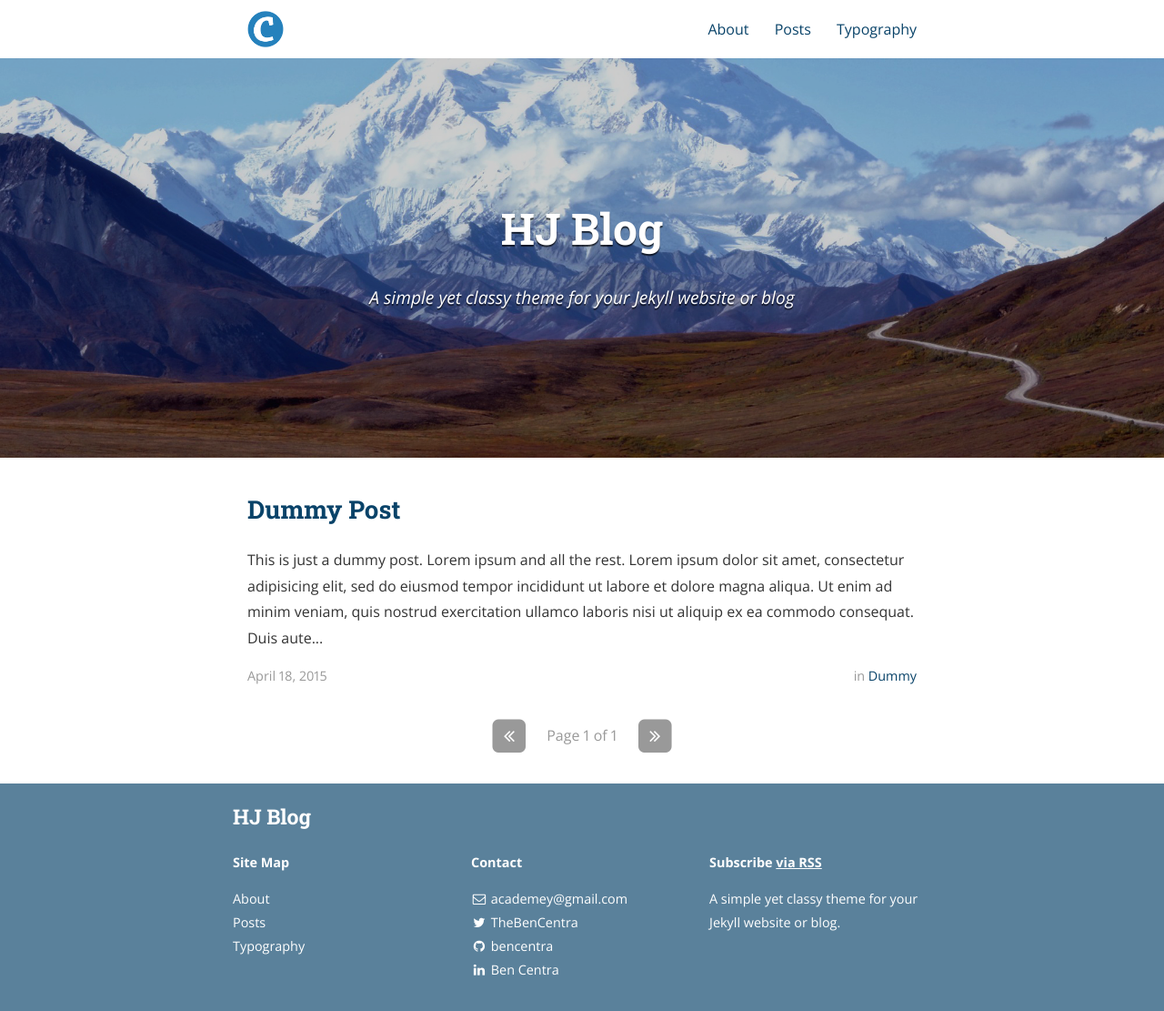
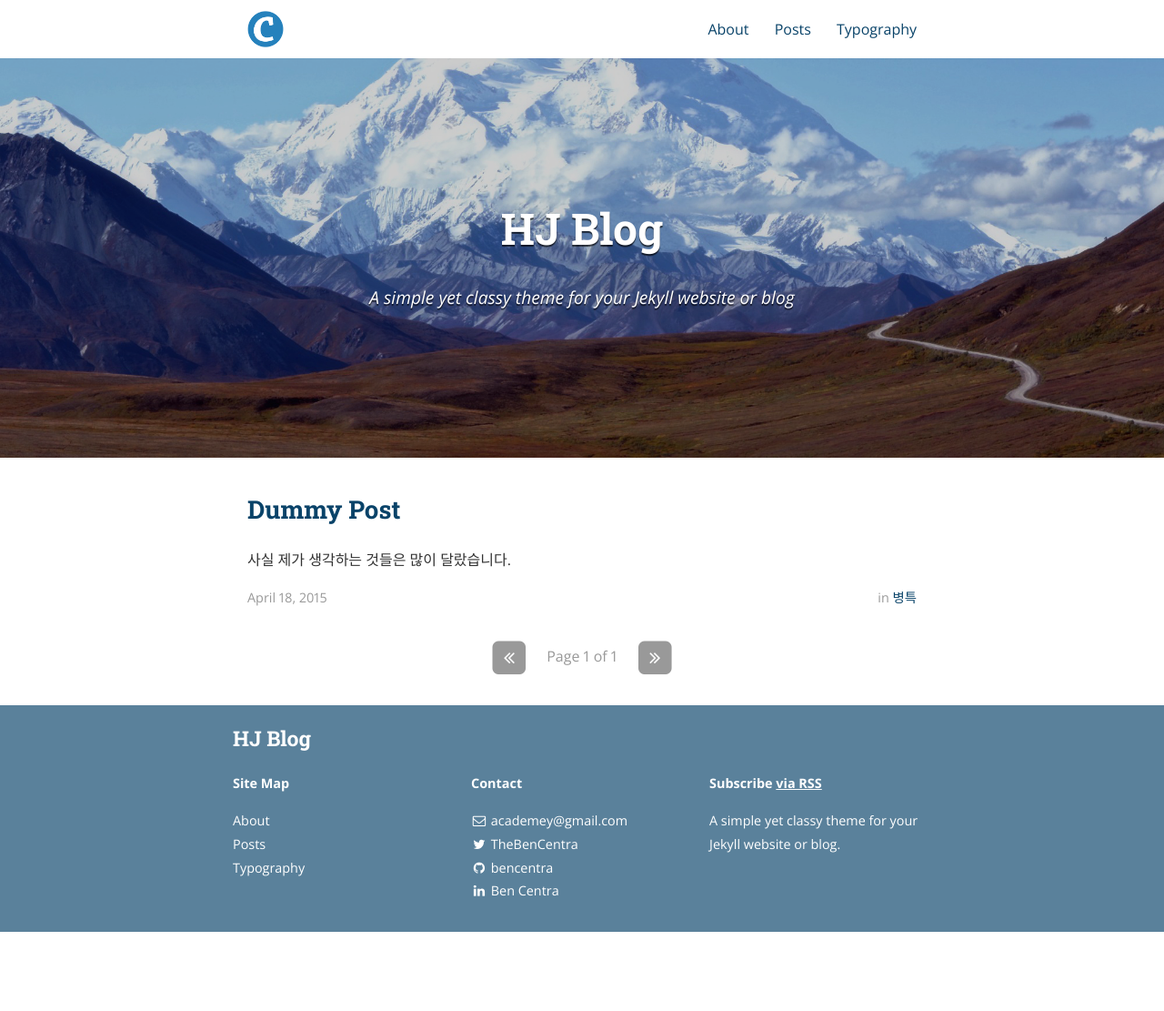
Before and after one commit to academey/academey.github.io, a Jekyll site: the page built from index.html, in a window 1280 px wide. Shown: the whole page at 91% size. Built offline with Jekyll 4.4.1, drawn with Linux system fonts in a browser that asks for light colours; nearby versions of some CDN libraries; the list of posts is cut into pages by our own code; after the commit the page ends 1024 px from its top, so only the background shows below that.

Commit message:
Add first setting

```diff
--- a/_config.yml
+++ b/_config.yml
@@ -41,7 +41,7 @@ jekyll-archives:
     tag: '/tag/:name/'
 
 # Disqus comments
-# disqus_shortname: bencentra
+disqus_shortname: academey
 
 # Google analytics
 # ga_tracking_id: "UA-XXXX-1"
--- a/_posts/2015-04-18-dummy.markdown
+++ /dev/null
@@ -1,16 +0,0 @@
----
-layout: post
-title:  "Dummy Post"
-date:   2015-04-18 08:43:59
-author: Ben Centra
-categories: Dummy
----
-
-This is just a dummy post. Lorem ipsum and all the rest.
-
-Lorem ipsum dolor sit amet, consectetur adipisicing elit, sed do eiusmod
-tempor incididunt ut labore et dolore magna aliqua. Ut enim ad minim veniam,
-quis nostrud exercitation ullamco laboris nisi ut aliquip ex ea commodo
-consequat. Duis aute irure dolor in reprehenderit in voluptate velit esse
-cillum dolore eu fugiat nulla pariatur. Excepteur sint occaecat cupidatat non
-proident, sunt in culpa qui officia deserunt mollit anim id est laborum.
```
Also changed, not shown: _posts/2018-09-29-goondae.md (added, +11 -0 lines).
